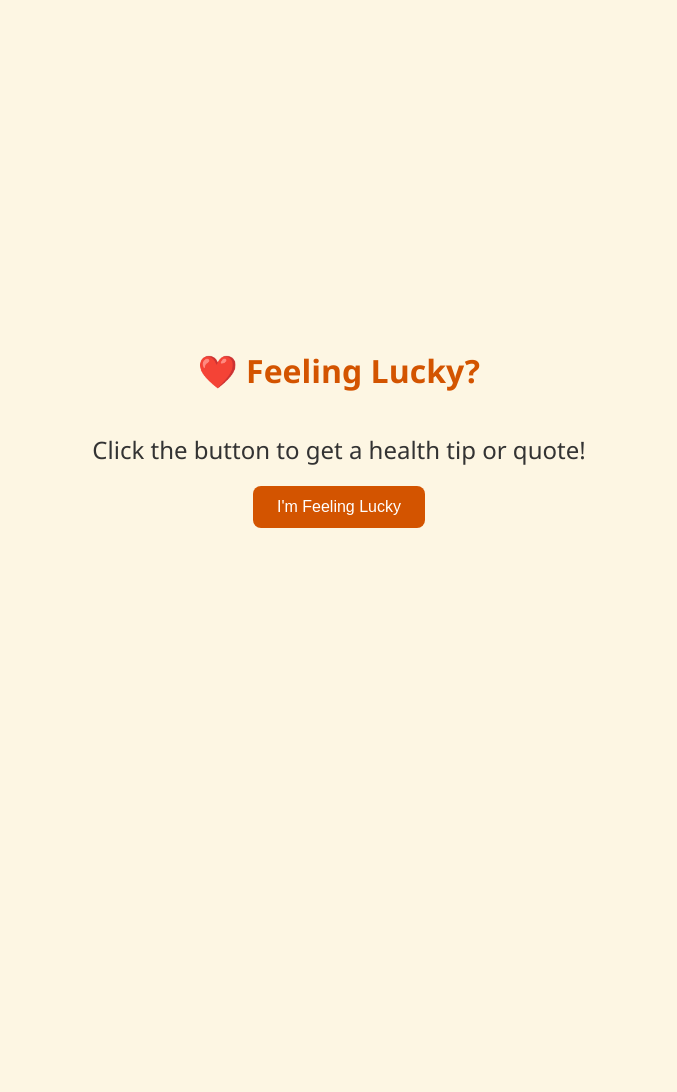
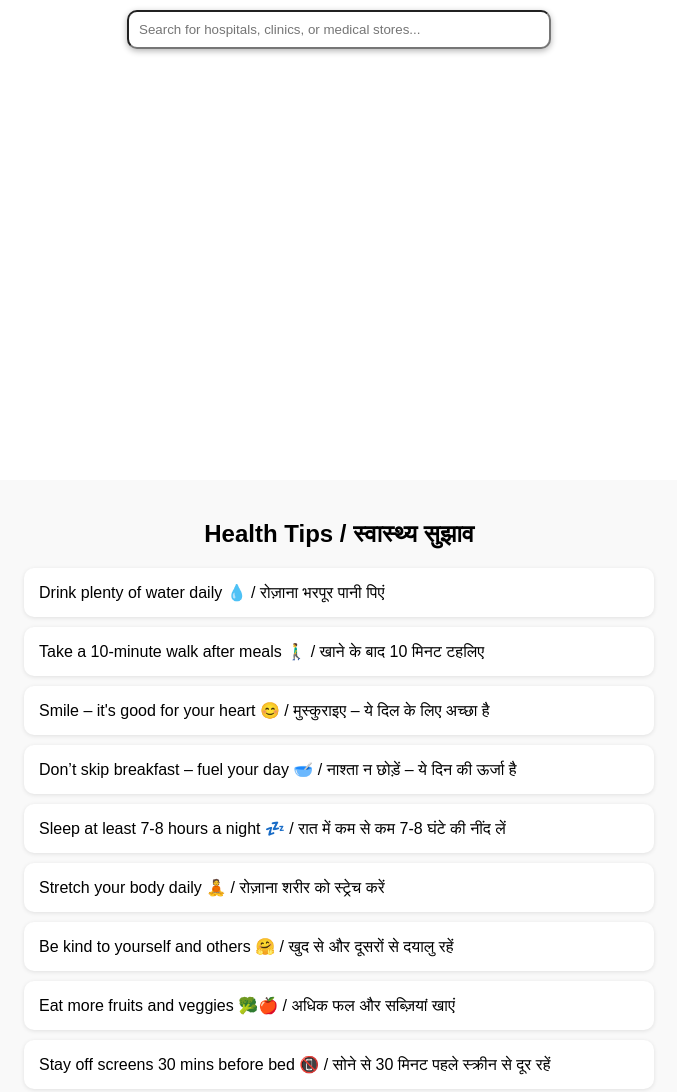
Before and after one commit to shivam-24-deep/swasthai, a plain HTML site: page feeling-lucky.html in a window 1280 px wide. Shown: the top 1092 px of the page, without its empty margins (301-978 px from the left). Before the commit the page ends 856 px from the top, so only its background shows below. Drawn offline with Linux system fonts and the light colour scheme.

Commit message:
Update feeling-lucky.html

```diff
--- a/feeling-lucky.html
+++ b/feeling-lucky.html
@@ -1,50 +1,58 @@
 <!DOCTYPE html>
 <html lang="en">
 <head>
-  <meta charset="UTF-8">
-  <meta name="viewport" content="width=device-width, initial-scale=1">
-  <title>Feeling Lucky?</title>
+  <meta charset="UTF-8" />
+  <meta name="viewport" content="width=device-width, initial-scale=1.0" />
+  <title> Health Tips - SwasthAI</title>
   <style>
-    body {
-      font-family: 'Segoe UI', sans-serif;
-      background-color: #fdf6e3;
-      color: #333;
-      display: flex;
-      flex-direction: column;
-      align-items: center;
-      justify-content: center;
-      height: 100vh;
+    html, body {
+      margin: 0;
+      padding: 0;
+      font-family: Arial, sans-serif;
+    }
+    #map {
+      height: 60vh;
+      width: 100vw;
+    }
+    #search-box {
+      position: absolute;
+      top: 10px;
+      left: 50%;
+      transform: translateX(-50%);
+      z-index: 5;
+      background: white;
+      padding: 10px;
+      border-radius: 10px;
+      box-shadow: 0 2px 6px rgba(0, 0, 0, 0.3);
+      width: 90%;
+      max-width: 400px;
+    }
+    #health-tips {
       padding: 20px;
+      background-color: #f9f9f9;
     }
-    h1 {
-      color: #d35400;
+    #health-tips h2 {
+      text-align: center;
+      margin-bottom: 20px;
     }
-    #tip {
-      font-size: 1.5rem;
-      margin: 20px 0;
-      text-align: center;
+    .tip {
+      background: #fff;
+      padding: 15px;
+      margin: 10px auto;
       max-width: 600px;
-    }
-    button {
-      padding: 12px 24px;
-      font-size: 16px;
-      background-color: #d35400;
-      color: #fff;
-      border: none;
-      border-radius: 8px;
-      cursor: pointer;
-      transition: 0.3s;
-    }
-    button:hover {
-      background-color: #b84300;
+      border-radius: 10px;
+      box-shadow: 0 1px 4px rgba(0,0,0,0.1);
     }
   </style>
 </head>
 <body>
+  <input id="search-box" type="text" placeholder="Search for hospitals, clinics, or medical stores..." />
+  <div id="map"></div>
 
-  <h1>❤️ Feeling Lucky?</h1>
-  <div id="tip">Click the button to get a health tip or quote!</div>
-  <button onclick="showRandomTip()">I'm Feeling Lucky</button>
+  <div id="health-tips">
+    <h2>Health Tips / स्वास्थ्य सुझाव</h2>
+    <div id="tips-list"></div>
+  </div>
 
   <script>
     const tips = [
@@ -90,12 +98,13 @@
       "Limit caffeine intake ☕ / कैफीन का सेवन सीमित करें"
     ];
 
-
-    function showRandomTip() {
-      const random = Math.floor(Math.random() * tips.length);
-      document.getElementById('tip').textContent = tips[random];
-    }
+    const tipsList = document.getElementById("tips-list");
+    tips.forEach(tip => {
+      const div = document.createElement("div");
+      div.className = "tip";
+      div.innerText = tip;
+      tipsList.appendChild(div);
+    });
   </script>
-
 </body>
 </html>
```
Lines whose indentation alone changed are shown as unchanged.
